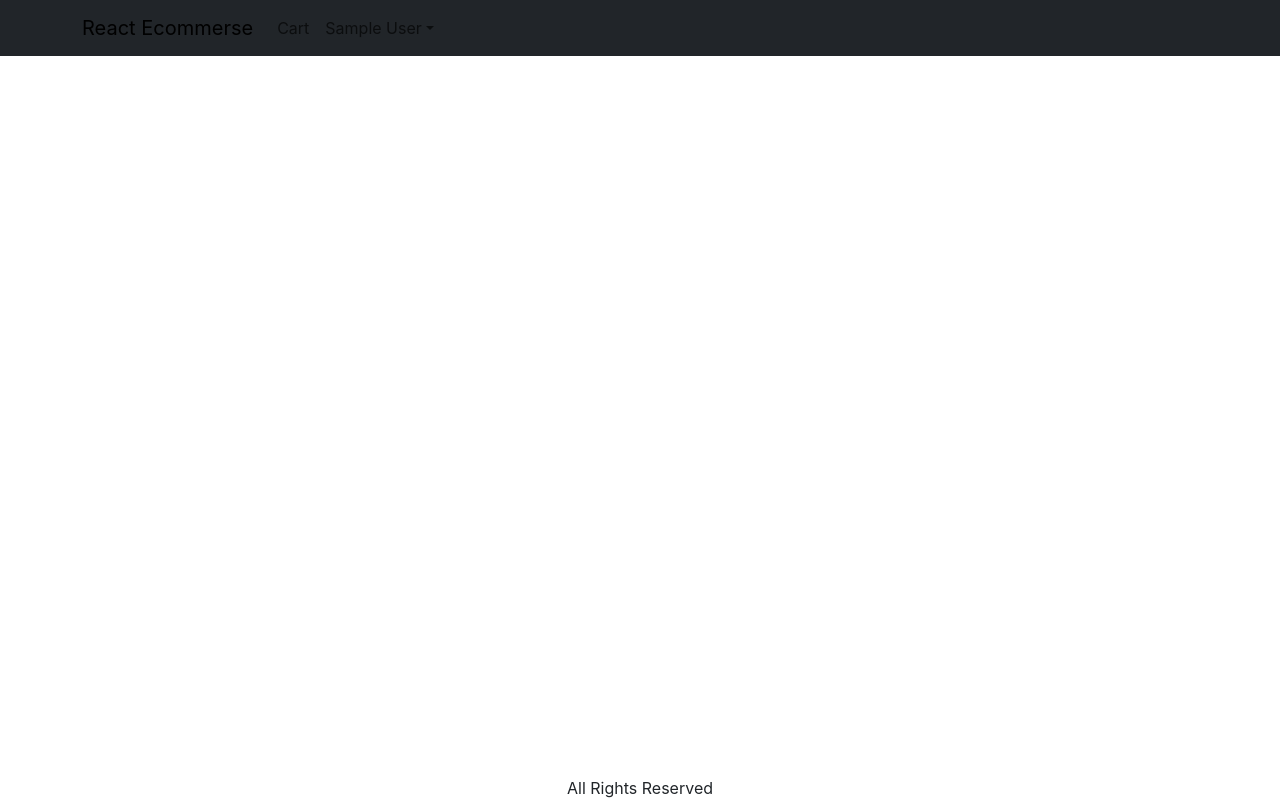
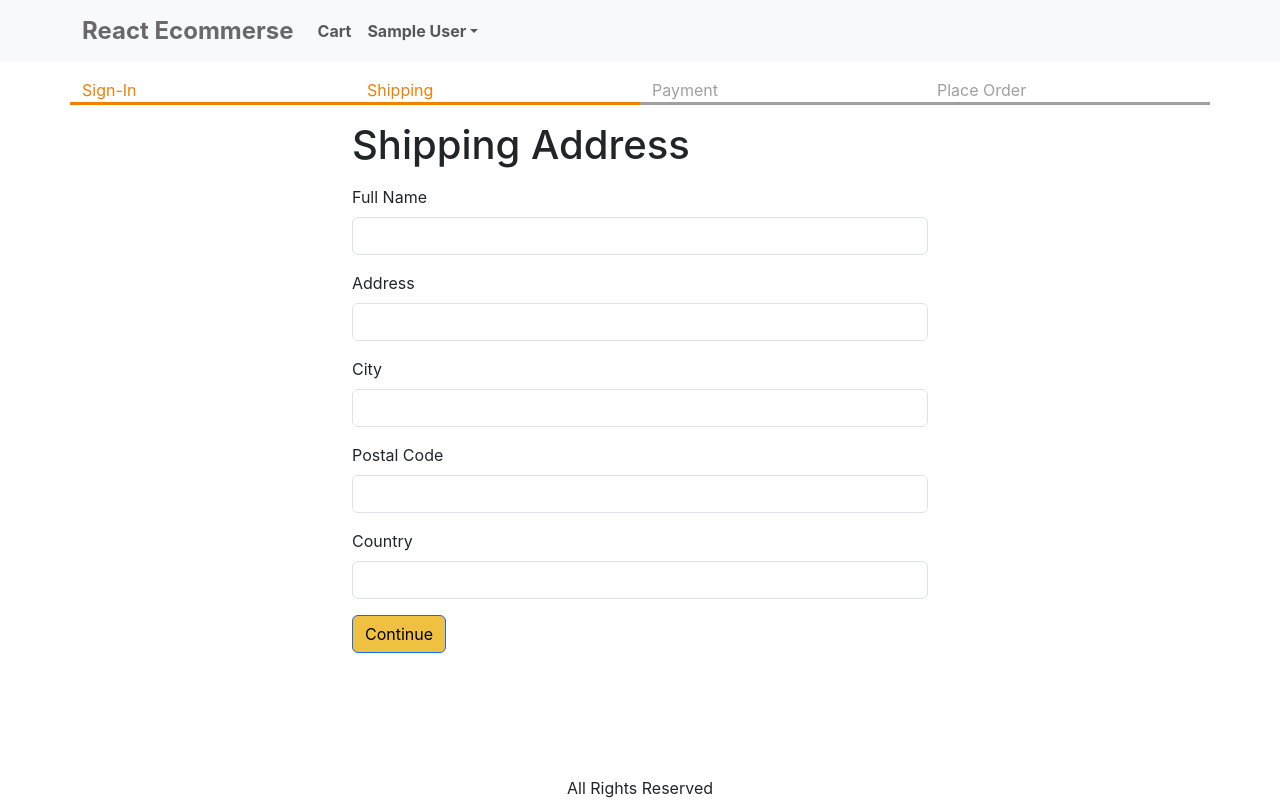
Before and after one commit to MujithabaFarahi/React-Ecommerce-My-Project, a React (Create React App) app in the folder my-project/: page /shipping in a window 1280 px wide. Built offline with nearby package versions, Linux system fonts and the light colour scheme; sample sign-in values are in the browser's storage.

Commit message:
Shipping Address

```diff
--- a/my-project/src/App.js
+++ b/my-project/src/App.js
@@ -13,6 +13,7 @@
 import CartPage from "./Pages/CartPage";
 import SigninPage from "./Pages/SigninPage";
 import SignUpPage from "./Pages/SignUpPage";
+import ShippingAddressPage from "./Pages/ShippingAddressPage";
 
 
 function App() {
@@ -22,6 +23,7 @@
     const signoutHandler = () => {
         ctxDispatch({ type: 'USER_SIGNOUT'});
         localStorage.removeItem('userInfo');
+        localStorage.removeItem('shippingAddress');
     }
 
   return (
@@ -29,10 +31,10 @@
         <div className='d-flex flex-column site-container'>
             <ToastContainer position={"bottom-center"} limit={1}/>
             <header>
-                <Navbar bg="dark" varient="light">
+                <Navbar bg="light" varient="light">
                     <Container>
                         <LinkContainer to="/">
-                            <Navbar.Brand>React Ecommerse</Navbar.Brand>
+                            <Navbar.Brand className={'title-logo'}>React Ecommerse</Navbar.Brand>
                         </LinkContainer>
                         <Nav className={"me-auto"}>
                             <Link to={"/cart"} className={"nav-link"}>
@@ -73,6 +75,7 @@
                         <Route path="/product/:slug" element={<ProductPage/>}></Route>
                         <Route path="/cart" element={<CartPage/>}></Route>
                         <Route path="/signin" element={<SigninPage/>}></Route>
+                        <Route path="/shipping" element={<ShippingAddressPage/>}></Route>
                         <Route path="/signup" element={<SignUpPage/>}></Route>
                         <Route path="/" element={<HomePage/>}></Route>
                     </Routes>
--- /dev/null
+++ b/my-project/src/Components/CheckoutSteps.js
@@ -0,0 +1,14 @@
+import React from "react";
+import Row from "react-bootstrap/Row";
+import Col from "react-bootstrap/Col";
+
+export default function CheckoutSteps(props) {
+    return (
+      <Row className={"checkout-steps"}>
+          <Col className={props.step1 ? 'active' : ''}>Sign-In</Col>
+          <Col className={props.step2 ? 'active' : ''}>Shipping</Col>
+          <Col className={props.step3 ? 'active' : ''}>Payment</Col>
+          <Col className={props.step4 ? 'active' : ''}>Place Order</Col>
+      </Row>
+    );
+}
--- /dev/null
+++ b/my-project/src/Pages/ShippingAddressPage.js
@@ -0,0 +1,112 @@
+import React, {useContext, useEffect, useState} from "react";
+import {Helmet} from "react-helmet-async";
+import {Form} from "react-bootstrap";
+import Button from "react-bootstrap/Button";
+import {useNavigate} from "react-router-dom";
+import {Store} from "../Store";
+import CheckoutSteps from "../Components/CheckoutSteps";
+
+export default function ShippingAddressPage() {
+    const navigate = useNavigate();
+    const { state, dispatch: ctxDispatch } = useContext(Store);
+    const {
+        userInfo,
+        cart: { shippingAddress },
+    } = state;
+
+    const [fullName, setFullName] = useState( shippingAddress.fullName || '');
+    const [address, setAddress] = useState(shippingAddress.address || '');
+    const [city, setCity] = useState(shippingAddress.city || '');
+    const [postalCode, setPostalCode] = useState(shippingAddress.postalCode || '');
+    const [country, setCountry] = useState(shippingAddress.country || '');
+
+    useEffect(() => {
+        if (!userInfo) {
+            navigate(('/signin?redirect=shipping'))
+        }
+    }, [userInfo, navigate])
+
+    const  submitHandler = (e) => {
+        e.preventDefault();
+        ctxDispatch({
+            type: "SAVE_SHIPPING_ADDRESS",
+            payload: {
+                fullName,
+                address,
+                city,
+                postalCode,
+                country,
+            },
+        });
+        localStorage.setItem(
+            'shippingAddress',
+            JSON.stringify({
+                fullName,
+                address,
+                city,
+                postalCode,
+                country,
+            })
+        );
+        navigate('/payment')
+    };
+    return (
+        <div>
+            <Helmet>
+                <title>Shipping Address</title>
+            </Helmet>
+
+            <CheckoutSteps step1 step2></CheckoutSteps>
+            <div className={"container small-container"}>
+                <h1 className={"my-3"}>Shipping Address</h1>
+                <Form onSubmit={submitHandler}>
+                    <Form.Group className={"mb-3"} controlId={"fullName"}>
+                        <Form.Label>Full Name</Form.Label>
+                        <Form.Control
+                            value={fullName}
+                            onChange={(e) => setFullName(e.target.value)}
+                            required
+                            />
+                    </Form.Group>
+                    <Form.Group className={"mb-3"} controlId={"address"}>
+                        <Form.Label>Address</Form.Label>
+                        <Form.Control
+                            value={address}
+                            onChange={(e) => setAddress(e.target.value)}
+                            required
+                        />
+                    </Form.Group>
+                    <Form.Group className={"mb-3"} controlId={"city"}>
+                        <Form.Label>City</Form.Label>
+                        <Form.Control
+                            value={city}
+                            onChange={(e) => setCity(e.target.value)}
+                            required
+                        />
+                    </Form.Group>
+                    <Form.Group className={"mb-3"} controlId={"postalCode"}>
+                        <Form.Label>Postal Code</Form.Label>
+                        <Form.Control
+                            value={postalCode}
+                            onChange={(e) => setPostalCode(e.target.value)}
+                            required
+                        />
+                    </Form.Group>
+                    <Form.Group className={"mb-3"} controlId={"country"}>
+                        <Form.Label>Country</Form.Label>
+                        <Form.Control
+                            value={country}
+                            onChange={(e) => setCountry(e.target.value)}
+                            required
+                        />
+                    </Form.Group>
+                    <div className={"mb-3"}>
+                        <Button variant={"primary"} type={"submit"}>
+                            Continue
+                        </Button>
+                    </div>
+                </Form>
+            </div>
+        </div>
+    );
+}
--- a/my-project/src/Pages/SignUpPage.js
+++ b/my-project/src/Pages/SignUpPage.js
@@ -2,10 +2,15 @@
 import {Helmet} from "react-helmet-async";
 import {Form} from "react-bootstrap";
 import Button from "react-bootstrap/Button";
-import {Link, useLocation} from "react-router-dom";
-import {useState} from "react";
+import {Link, useLocation, useNavigate} from "react-router-dom";
+import Axios from "axios";
+import {useContext, useEffect, useState} from "react";
+import {Store} from "../Store";
+import {toast} from "react-toastify";
+import {getError} from "../Util";
 
 export default function SignUpPage() {
+    const navigate = useNavigate();
     const { search } = useLocation();
     const redirectInUrl = new URLSearchParams(search).get('redirect');
     const redirect = redirectInUrl ? redirectInUrl : '/';
@@ -15,41 +20,67 @@
     const [password, setPassword] = useState('');
     const [confirmPassword, setConfirmPassword] = useState('');
 
+    const { state, dispatch: ctxDispatch } = useContext(Store);
+    const {userInfo} =state;
+
+    const submitHandler = async (e) => {
+        e.preventDefault();
+        if (password !== confirmPassword) {
+            toast.error("Passwords do no match");
+            return;
+        }
+        try {
+            const { data } = await Axios.post('/api/users/signup', {
+                name,
+                email,
+                password,
+            });
+            ctxDispatch({ type: 'USER_SIGNIN', payload: data});
+            localStorage.setItem('userInfo', JSON.stringify(data));
+            navigate(redirect || '/');
+        } catch (err) {
+            toast.error(getError(err));
+            // alert("Invalid Email or password")
+        }
+    };
+
+    useEffect(() => {
+        if (userInfo) {
+            navigate(redirect);
+        }
+    }, [navigate, redirect, userInfo]);
+
     return (
         <Container className={"small-container"}>
             <Helmet>
-                <title>Sign In</title>
+                <title>Sign Up</title>
             </Helmet>
             <h1 className={"my-3"}>Sign Up</h1>
-            <Form>
+            <Form onSubmit={submitHandler}>
                 <Form.Group className={"mb-3"} controlId={"name"}>
                     <Form.Label>Name</Form.Label>
-                    <Form.Control type={"email"} required/>
+                    <Form.Control required onChange={(e) => setName(e.target.value)}/>
                 </Form.Group>
-
                 <Form.Group className={"mb-3"} controlId={"email"}>
                     <Form.Label>Email</Form.Label>
-                    <Form.Control type={"email"} required/>
+                    <Form.Control type={"email"} required onChange={(e) => setEmail(e.target.value)}/>
                 </Form.Group>
-
                 <Form.Group className={"mb-3"} controlId={"password"}>
                     <Form.Label>Password</Form.Label>
-                    <Form.Control type={"password"} required/>
+                    <Form.Control type={"password"} required onChange={(e) => setPassword(e.target.value)}/>
                 </Form.Group>
-
                 <Form.Group className={"mb-3"} controlId={"confirmPassword"}>
                     <Form.Label>Confirm Password</Form.Label>
-                    <Form.Control type={"password"} required/>
+                    <Form.Control type={"password"} required onChange={(e) => setConfirmPassword(e.target.value)}/>
                 </Form.Group>
-
                 <div className={"mb-3"}>
                     <Button type={"submit"}>Sign Up</Button>
                 </div>
                 <div className={"mb-3"}>
-                    Already have an account?{' '}
+                    Already Have an Account?{' '}
                     <Link to={`/signin?redirect=${redirect}`}>Sign-In</Link>
                 </div>
             </Form>
         </Container>
-    )
+    );
 }
--- a/my-project/src/Pages/SigninPage.js
+++ b/my-project/src/Pages/SigninPage.js
@@ -32,7 +32,7 @@
             localStorage.setItem('userInfo', JSON.stringify(data));
             navigate(redirect || '/');
         } catch (err) {
-            toast.error(getError.err)
+            toast.error(getError(err));
             // alert("Invalid Email or password")
         }
     }
--- a/my-project/src/Store.js
+++ b/my-project/src/Store.js
@@ -7,9 +7,12 @@
         ? JSON.parse(localStorage.getItem('userInfo'))
         : null,
     cart: {
+        shippingAddress: localStorage.getItem('shippingAddress')
+            ? JSON.parse(localStorage.getItem('shippingAddress'))
+            : { },
         cartItems: localStorage.getItem('cartItems')
-        ? JSON.parse(localStorage.getItem('cartItems'))
-        : [],
+            ? JSON.parse(localStorage.getItem('cartItems'))
+            : [],
     },
 };
 
@@ -42,7 +45,23 @@
             return { ...state, userInfo: action.payload };
         }
         case 'USER_SIGNOUT' : {
-            return { ...state, userInfo: null };
+            return {
+                ...state,
+                userInfo: null,
+                cart: {
+                    cartItems: [],
+                    shippingAddress: {}
+                },
+            };
+        }
+        case 'SAVE_SHIPPING_ADDRESS' : {
+            return {
+                ...state,
+                cart: {
+                    ...state.cart,
+                    shippingAddress: action.payload,
+                },
+            };
         }
         default:
             return state;
--- a/my-project/src/index.css
+++ b/my-project/src/index.css
@@ -16,11 +16,22 @@
   padding: 15px;
 } */
 
-Navbar.Brand {
-  color: rgb(255, 255, 255);
+.title-logo {
+  color: dimgray;
   font-size: 24px;
   font-weight: bold;
   text-decoration: none;
+}
+
+.nav-link {
+  font-weight: bold;
+  text-decoration: none;
+}
+
+.nav-link:hover {
+  box-shadow: 0 4px 8px rgba(0, 0, 0, 0.1);
+  transform: scale(1.05);
+  transition: box-shadow 0.3s ease, transform 0.3s ease;
 }
 
 main {
@@ -76,3 +87,13 @@
 .small-container {
   max-width: 600px;
 }
+
+.checkout-steps > div {
+  border-bottom: 0.2rem solid #a0a0a0;
+  color: #a0a0a0;
+}
+
+.checkout-steps > div.active {
+  border-bottom: 0.2rem solid #f08000;
+  color: #f08000;
+}
```
Also changed, not shown: my-project/src/data.js (+54 -54 lines), 1 other file (tests, documents, lock files or other folders).
